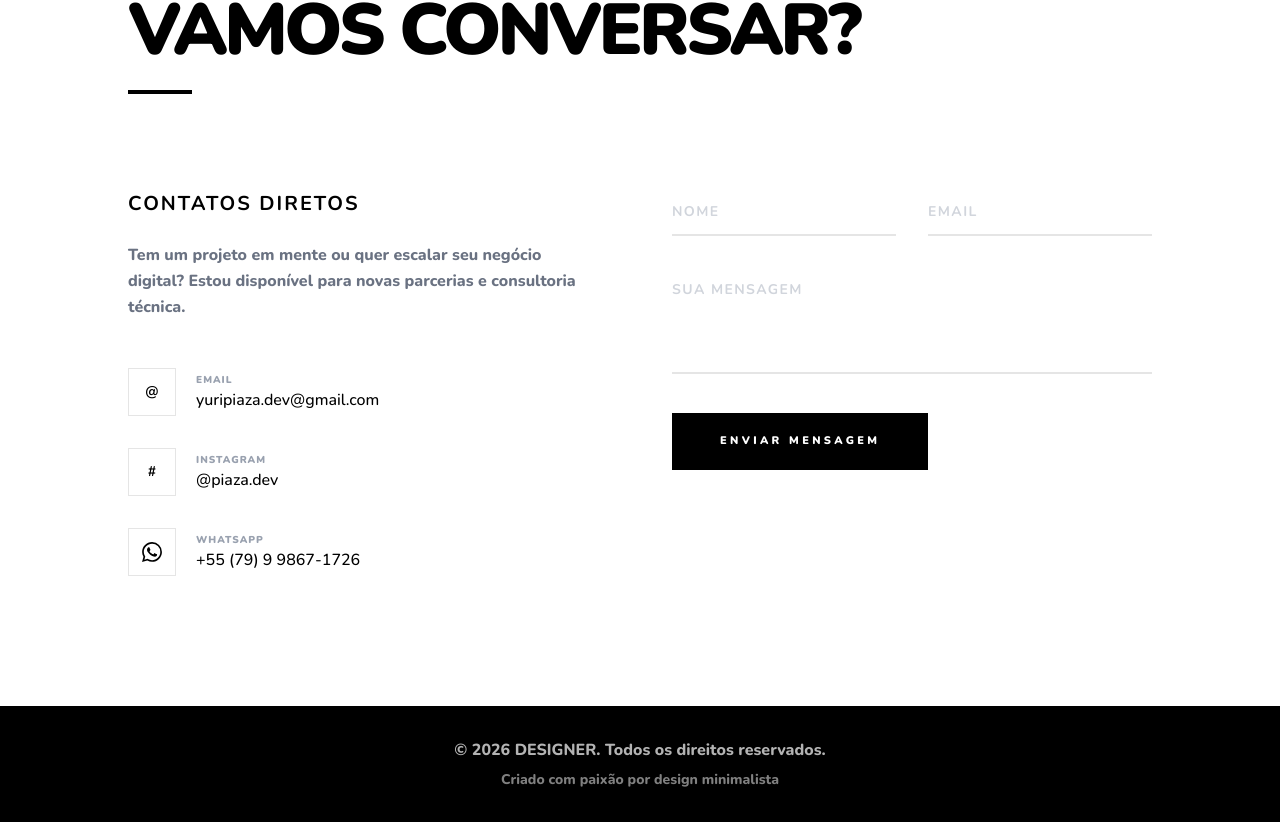
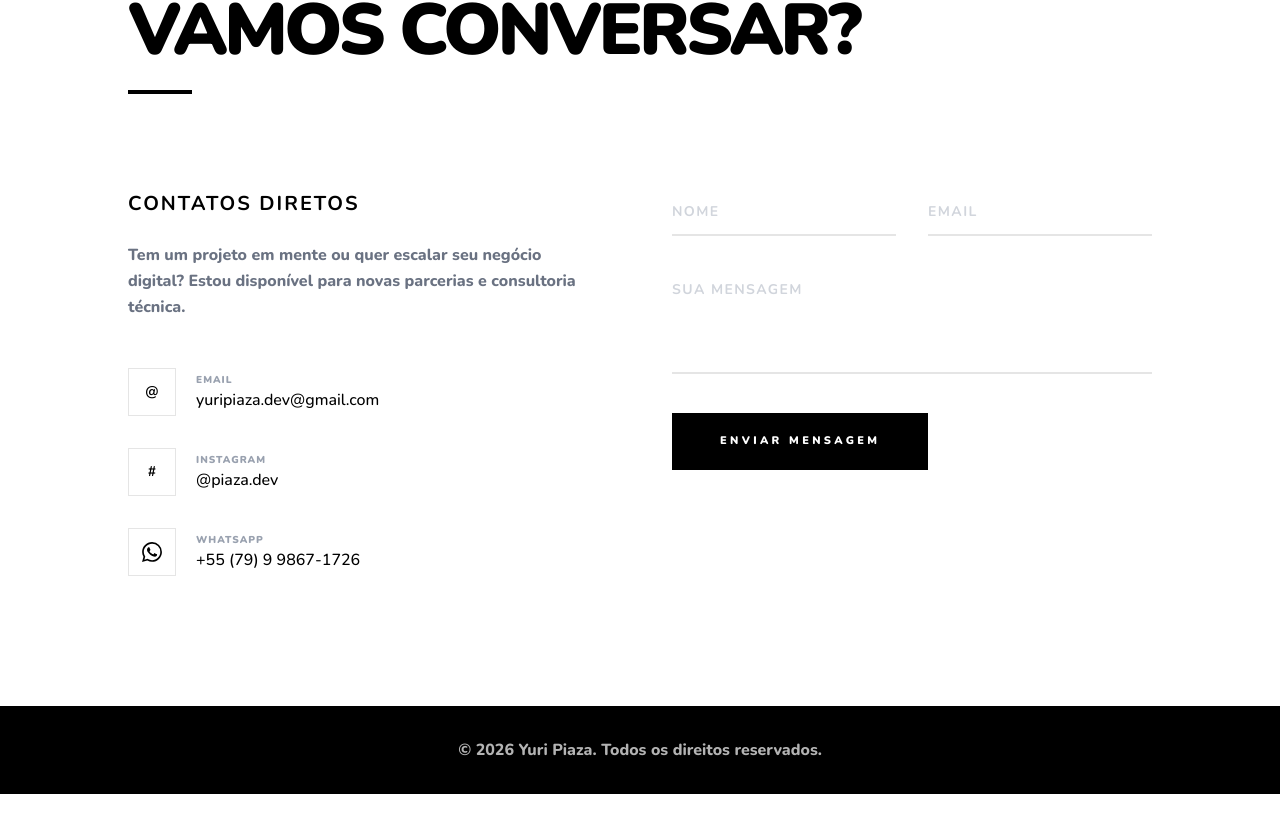
Before and after one commit to ypiaza/piaza.dev, a React (Vite) app: page / in a window 1280 px wide. Shown: the part 934-1756 px from the top of the page. After the commit the page ends 1728 px from the top, so only its background shows below. Built offline with nearby package versions, Linux system fonts and the light colour scheme.

Commit message:
Atualizar o Footer.jsx

```diff
--- a/src/components/Footer.jsx
+++ b/src/components/Footer.jsx
@@ -3,10 +3,7 @@ export function Footer() {
     <footer className="bg-black text-white py-8 px-4 sm:px-6 lg:px-8 border-t-2 border-white">
       <div className="max-w-7xl mx-auto text-center">
         <p className="opacity-70">
-          © 2026 DESIGNER. Todos os direitos reservados.
-        </p>
-        <p className="mt-2 text-sm opacity-50">
-          Criado com paixão por design minimalista
+          © 2026 Yuri Piaza. Todos os direitos reservados.
         </p>
       </div>
     </footer>
```
